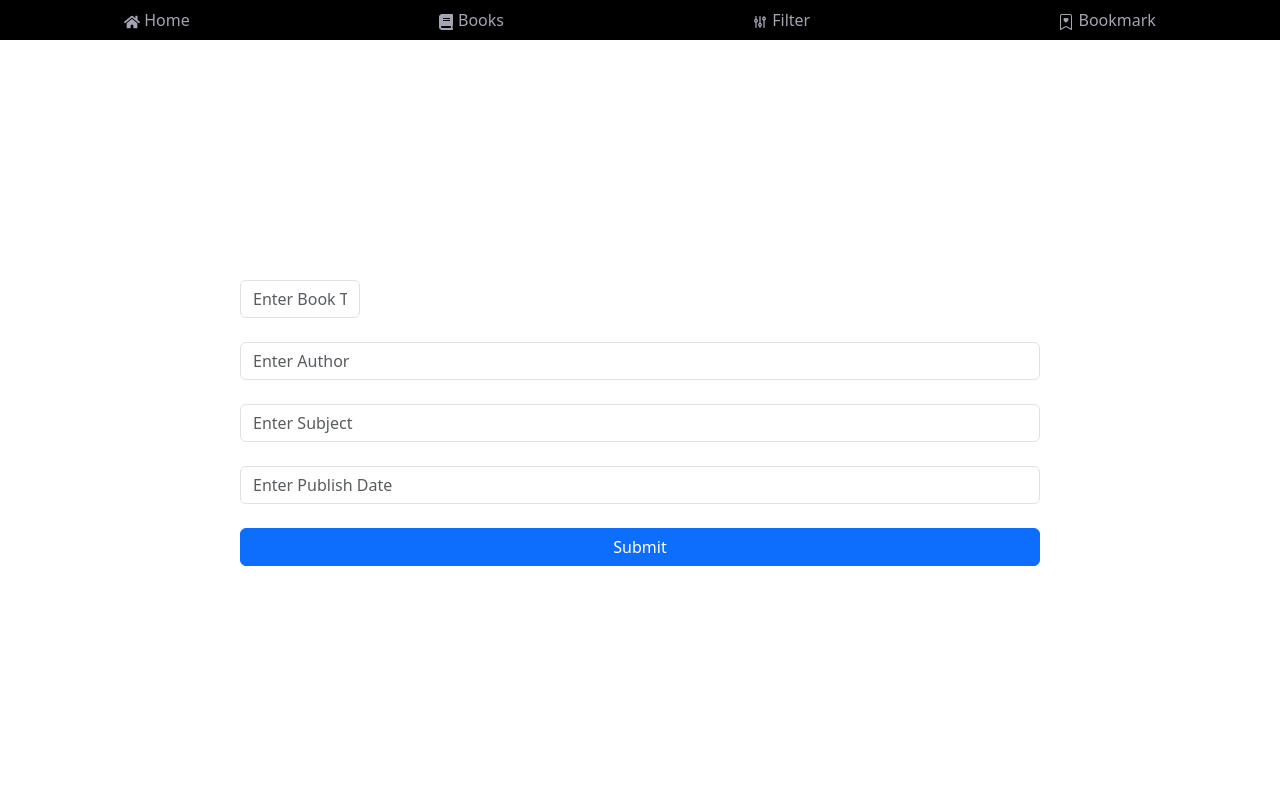
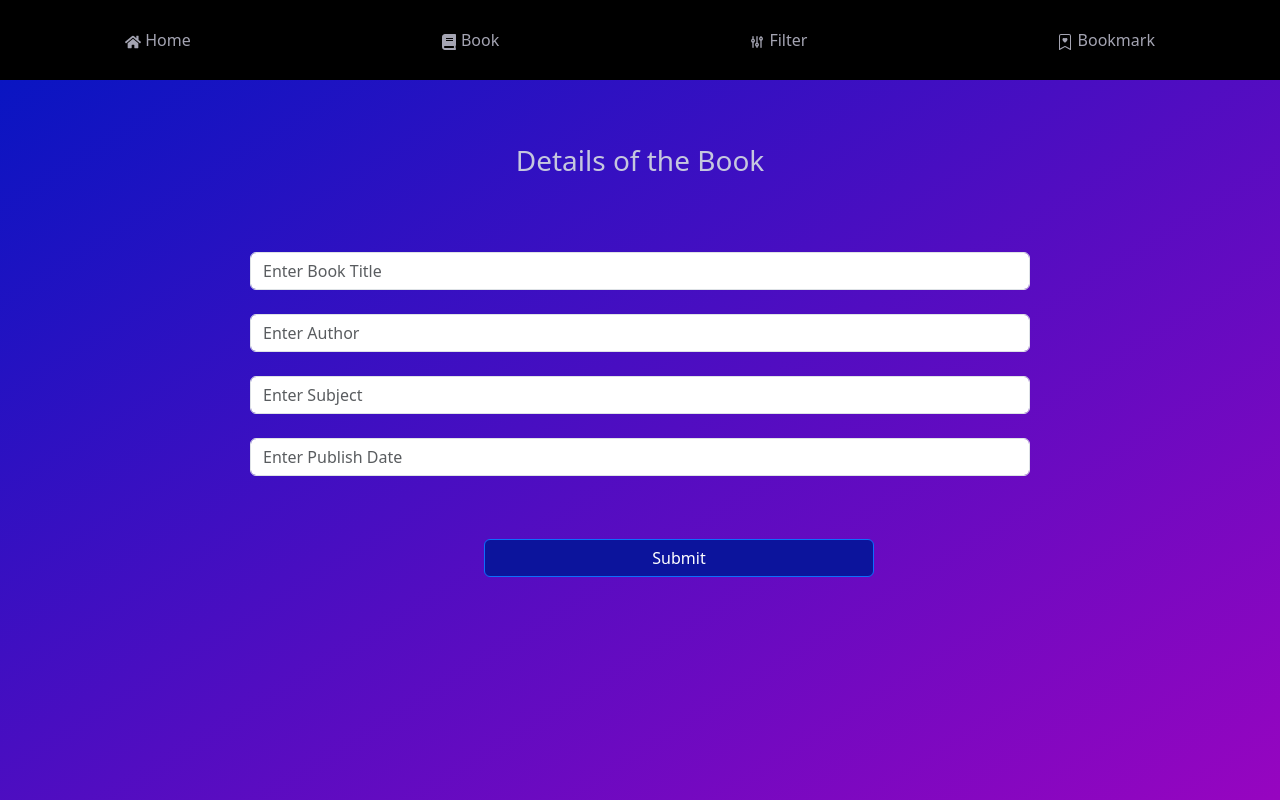
Before and after one commit to maurus1524/Libary-Management-Project, a React (Create React App) app in the folder lbp/: page /home/create in a window 1280 px wide. Built offline with nearby package versions, Linux system fonts and the light colour scheme.

Commit message:
finalized

```diff
--- a/lbp/src/components/Add.js
+++ b/lbp/src/components/Add.js
@@ -32,10 +32,11 @@ function Add(){
     }
 
     return (
-        <>
+        <div className="createbg" style={{height:"100vh"}}>
             <NavBar></NavBar>
-                <Form className="d-grid gap-2" style={{margin:"15rem"}}>
-                    <Form.Group className="mb-3" controlId="formTitle" style={{width:"15%"}}>
+                <h3 style={{margin:"5%",color:"#c5c7de"}}>Details of the Book</h3>
+                <Form className="d-grid gap-2" style={{marginLeft:"15rem",marginRight:"15rem",padding:"10px"}}>
+                    <Form.Group className="mb-3" controlId="formTitle">
                         <Form.Control type="text" placeholder="Enter Book Title" required onChange={(e) => setTitle(e.target.value)}>
                         </Form.Control>
                     </Form.Group>
@@ -51,9 +52,9 @@ function Add(){
                         <Form.Control type="text" placeholder="Enter Publish Date" required onChange={(e) => setpublishDate(e.target.value)}>
                         </Form.Control>
                     </Form.Group>
-                    <Button onClick={(e) => handleSubmit(e)} type="submit">Submit</Button>
+                    <Button style={{width:"50%",translate:"50%",margin:"5%",background:"#0c149c"}} onClick={(e) => handleSubmit(e)} type="submit">Submit</Button>
                 </Form>
-        </>
+        </div>
     )
 }
 
--- a/lbp/src/components/BookFilter.js
+++ b/lbp/src/components/BookFilter.js
@@ -52,7 +52,7 @@ function BookFilter() {
   const paginate = (pageNumber) => setCurrentPage(pageNumber);
 
 
-  return <div>
+  return <div style={{height:"100vh"}} className="bookmarkkbg">
     <NavBar></NavBar>
     <Table hover style={{marginTop:"2vh",marginBottom:"3vh"}}>
       <tr style={{display:"flex", justifyContent:"space-around" , flexDirection:"row"}}>
--- a/lbp/src/components/BookMark.js
+++ b/lbp/src/components/BookMark.js
@@ -21,10 +21,10 @@ function BookMark(){
       }
 
     return (
-        <>
+        <div className="bookmarkpg" style={{height:"100vh"}}>
             <NavBar />
             <Fragment>
-                <h2 style={{ margin: "1%" }}>Your Bookmark</h2>
+                <h2 style={{ margin: "1%",color:"#bed3e8" }}>Your Bookmark</h2>
                 <div style={{ marginTop: "2%", marginLeft: "5%", marginRight: "5%", fontSize: "15px" }}>
                 <Table striped bordered hover size="sm" style={{ tableLayout: "fixed" }}>
                     <thead>
@@ -70,7 +70,7 @@ function BookMark(){
                 </Table>
                 </div>
             </Fragment>
-        </>
+        </div>
     )
 }
 
--- a/lbp/src/components/Home.js
+++ b/lbp/src/components/Home.js
@@ -53,7 +53,7 @@ function Home() {
   window.bookmarkedBooks = bookmarkedBooks;
 
   return (
-    <>
+    <div>
       <NavBar />
       <Fragment>
         <h2 style={{ margin: "1%" }}>List of Books</h2>
@@ -139,7 +139,7 @@ function Home() {
           </Link>
         </div>
       </Fragment>
-    </>
+    </div>
   );
 }
 
--- a/lbp/src/components/NavBar.js
+++ b/lbp/src/components/NavBar.js
@@ -9,19 +9,19 @@ function Navbar() {
     <nav className="navbar" style={{justifyContent:"space-around",height:"10%"}}>
       <Link to="/" className="nav-link">
         <FaHome className="icon" />
-        {" Home"}
+        <span> Home</span>
       </Link>
       <Link to="/home" className="nav-link">
         <FaBook className="icon" />
-        {" Books"}
+        <span> Book</span>
       </Link>
       <Link to="/filter" className="nav-link">
         <TbAdjustments className="icon" />
-        {" Filter"}
+        <span> Filter</span>
       </Link>
       <Link to="/bookmark" className="nav-link">
         <BsBookmarkHeart className="icon" />
-        {" Bookmark"}
+        <span> Bookmark</span>
       </Link>
     </nav>
   );
--- a/lbp/src/components/Startpg.js
+++ b/lbp/src/components/Startpg.js
@@ -4,15 +4,15 @@ import NavBar from './NavBar';
 
 function Startpg() {
   return (
-    <div style={{background:"#32354d"}}>
+    <div className='startbg'>
     <NavBar></NavBar>
     <div className="container">
       <div className="left-half">
-        <div className="image-container" >
+        <div className="image-container">
         <img src={logo} alt="Library" className='homeImg' style={{translate:"-10%"}}/>
         </div>
       </div>
-      <div className="right-half" style={{translate:"-4%"}}>
+      <div className="right-half" style={{translate:"-4%",border:"1px solid #1f0a38"}}>
         <h1>TechScribe Library Hub</h1>
         <p>
         Discover a world of knowledge at your fingertips. Our user-friendly digital library offers a seamless interface, empowering you to explore, borrow, and engage with captivating books. Enjoy intuitive navigation, filtering and convenient access to a vast collection of literary treasures.
--- a/lbp/src/index.css
+++ b/lbp/src/index.css
@@ -84,3 +84,19 @@ p {
   border-width: 5px;
   box-shadow: none;
 }
+
+.navbar a:hover span{
+  color: white;
+}
+
+.startbg{
+  background-image: linear-gradient(to bottom left, rgb(182, 242, 246), rgb(57, 17, 68));
+}
+
+.createbg{
+  background-image: linear-gradient(to bottom right, rgb(2, 22, 194), rgb(151, 5, 192));
+}
+
+.bookmarkpg{
+  background: linear-gradient(to bottom left, #5934ec , #340907);
+}
```
